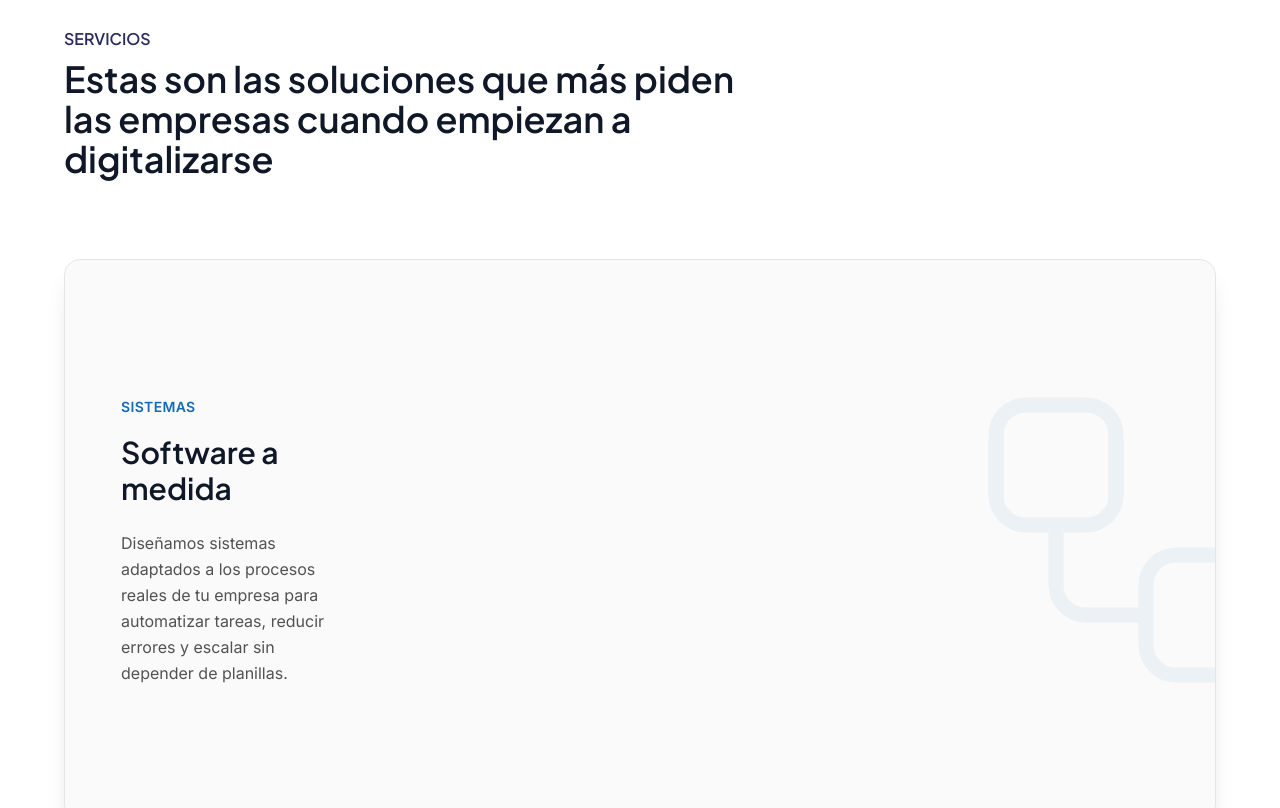
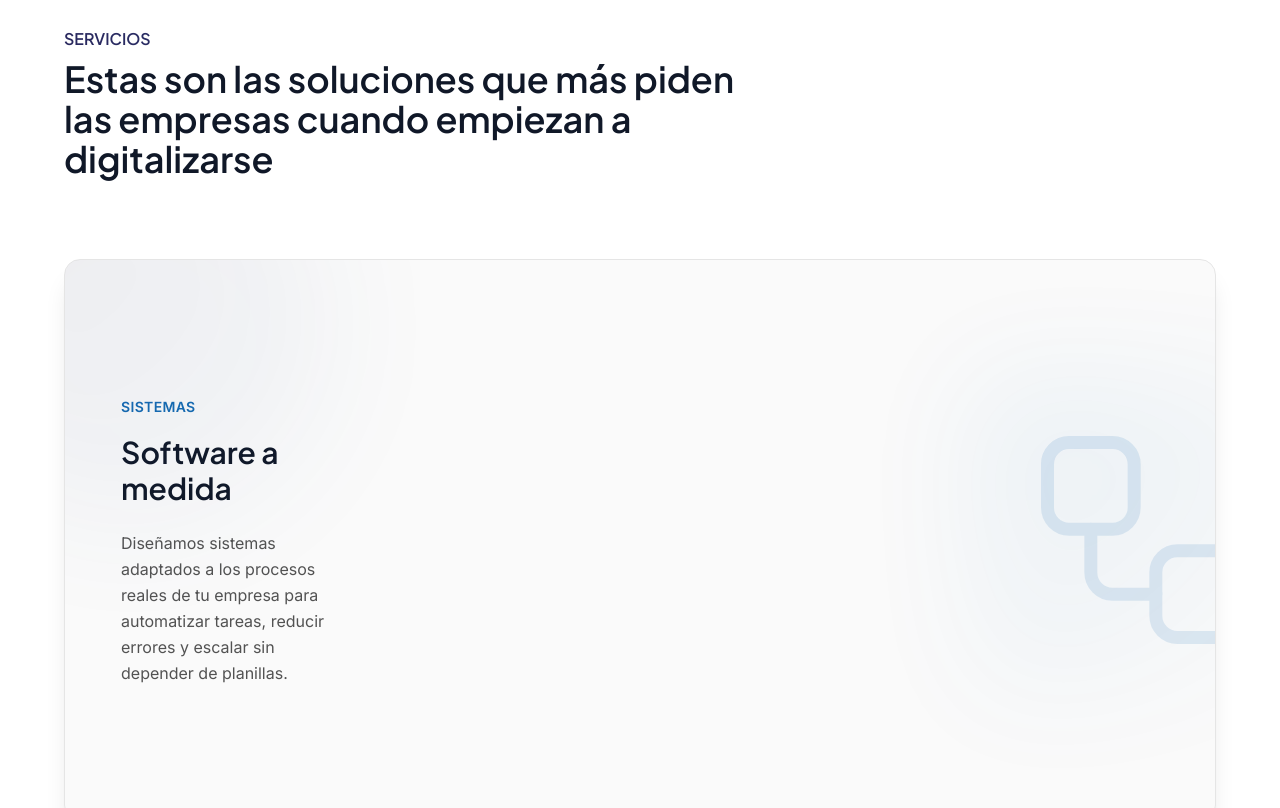
Before and after one commit to Nuvra-Technologies/nuvra-landing, a Next.js app: page / in a window 1280 px wide. Shown: the part 2800-3608 px from the top of the page. Built offline with nearby package versions, Linux system fonts and the light colour scheme.

Commit message:
ui improvement in servicios preview

```diff
--- a/src/sections/home/ServiciosPreview.tsx
+++ b/src/sections/home/ServiciosPreview.tsx
@@ -49,8 +49,37 @@ function StickyCard({
     >
       <motion.div
         style={{ scale }}
-        className="relative rounded-2xl bg-neutral-50 border border-neutral-200 overflow-hidden shadow-xl"
+        className="relative rounded-2xl bg-neutral-50 border border-neutral-200 overflow-hidden shadow-xl backdrop-blur-[2px]"
       >
+
+        {/* Aura tornasolada */}
+        <div
+          className="
+            absolute
+            inset-0
+            pointer-events-none
+            rounded-2xl
+            opacity-[0.35]
+          "
+        >
+          <div
+            className={`
+              absolute
+              -top-32
+              -left-32
+              w-[400px]
+              h-[400px]
+              rounded-full
+              blur-3xl
+              ${
+                index % 2 === 0
+                  ? "bg-gradient-to-br from-[#29285e]/20 to-[#156bb3]/10"
+                  : "bg-gradient-to-br from-[#156bb3]/20 to-[#29285e]/10"
+              }
+            `}
+          />
+        </div>
+
         <div className="grid grid-cols-1 lg:grid-cols-2 min-h-[500px] md:min-h-[560px]">
 
           {/* Texto a la izquierda */}
@@ -71,20 +100,37 @@ function StickyCard({
           </div>
         </div>
 
-        {/* Icono tipo fondo */}
+        {/* Icono tipo fondo*/}
         <div className="absolute inset-0 pointer-events-none overflow-hidden">
+
+          {/* Glow sutil */}
+          <div className="
+            absolute
+            right-[-80px]
+            top-1/2
+            -translate-y-1/2
+            w-[320px]
+            h-[320px]
+            bg-gradient-to-br
+            from-[#156bb3]/20
+            to-transparent
+            blur-3xl
+            opacity-40
+          " />
+
+          {/* Icono */}
           <service.icon
             className="
               absolute
-              -right-24
+              right-[-60px]
               top-1/2
               -translate-y-1/2
-              w-[360px]
-              h-[360px]
+              w-[260px]
+              h-[260px]
               text-[#156bb3]
-              opacity-[0.06]
+              opacity-[0.12]
             "
-            strokeWidth={1}
+            strokeWidth={1.2}
           />
         </div>
       </motion.div>
```
